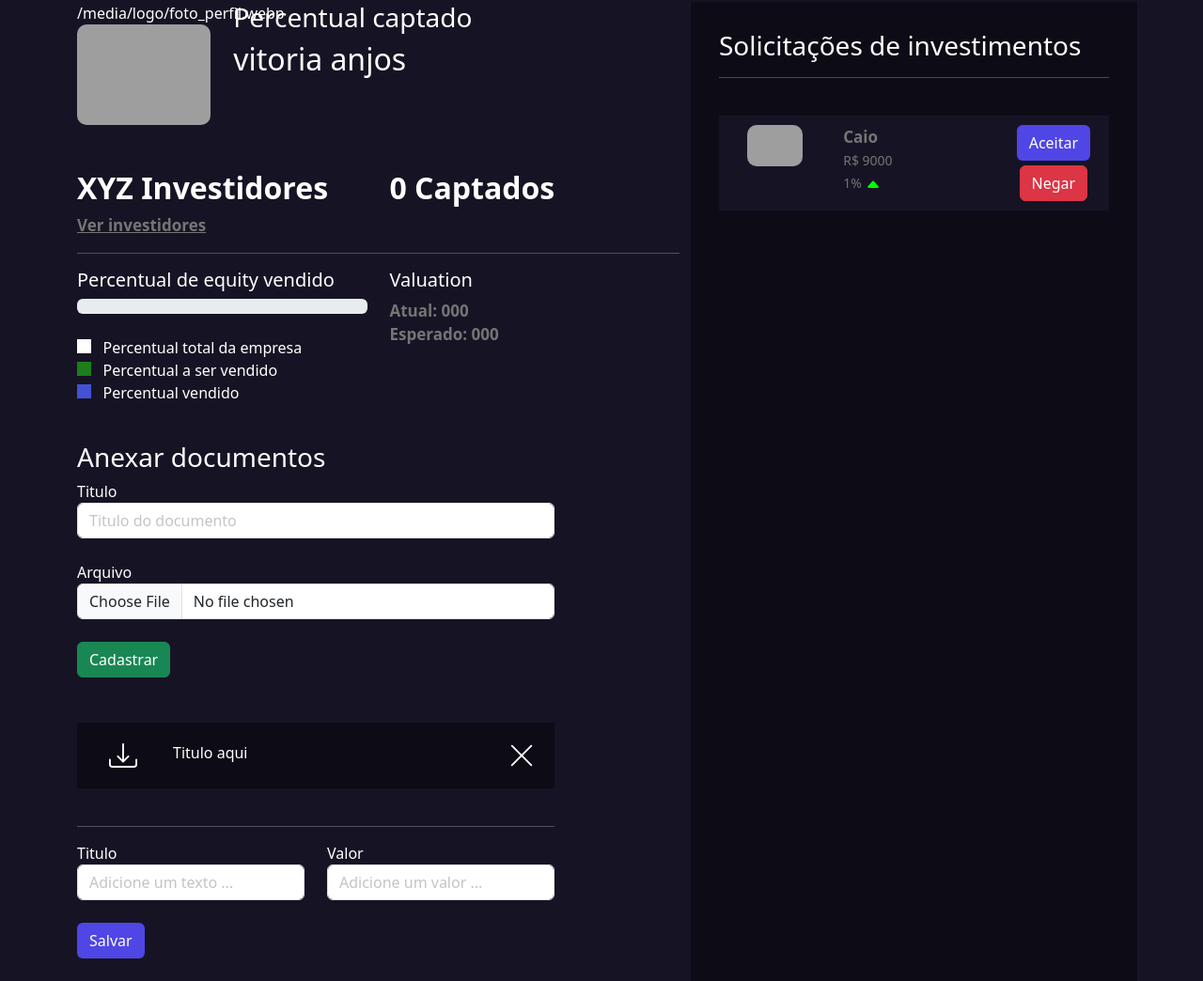
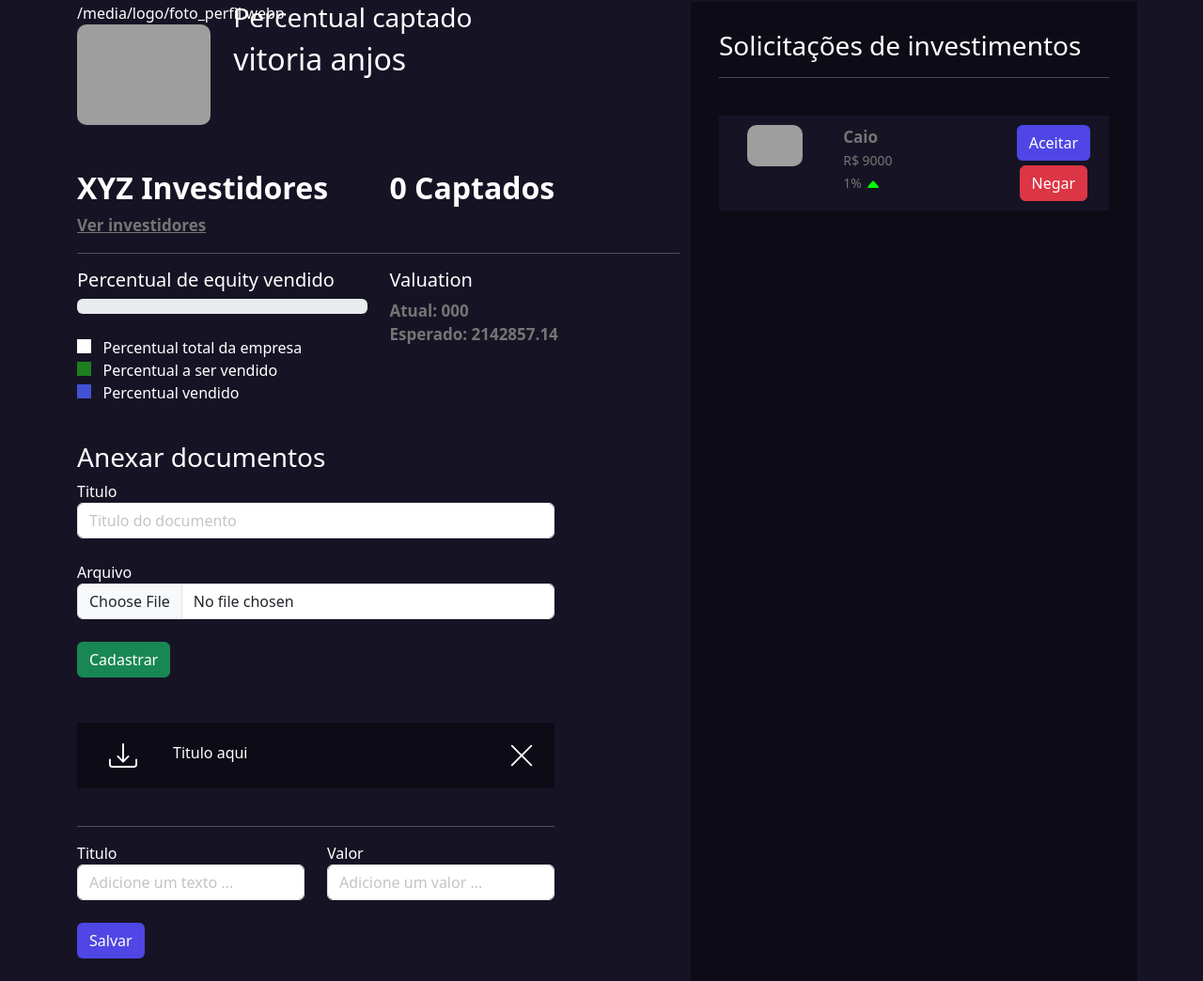
Before and after one commit to anjosvitoria/Projeto-Investiment-Django, a Django app: page /empresarios/empresa/1 in a window 1280 px wide. Shown: the part 102-1146 px from the top of the page at 94% size. Run offline with Django 5.2, Linux system fonts and the light colour scheme; data comes from the database, SQL or seed files in the repository; grey boxes are pictures that could not be loaded.

Commit message:
change empresa

```diff
--- a/empresarios/models.py
+++ b/empresarios/models.py
@@ -49,3 +49,7 @@ class Empresas(models.Model):
         if date.today() > self.data_final_captacao:
            return mark_safe('<span class="badge bg-success">Captação finalizada</span>')
         return mark_safe('<span class="badge bg-primary">Em captação</span>')
+
+    @property
+    def valuation(self):
+        return f'{(100 * self.valor) / self.percentual_equity:.2f}'
--- a/empresarios/templates/empresa.html
+++ b/empresarios/templates/empresa.html
@@ -62,7 +62,7 @@
  <h5>Valuation</h5>
  <span class="sub-fonte">Atual: 000</span>
  <br>
- <span class="sub-fonte">Esperado: 000</span>
+ <span class="sub-fonte">Esperado: {{ empresa.valuation }}</span>
  </div>
  <div class="documentos">
  <h3>Anexar documentos</h3>
```
